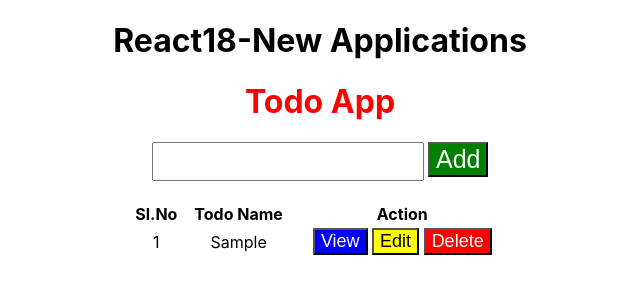
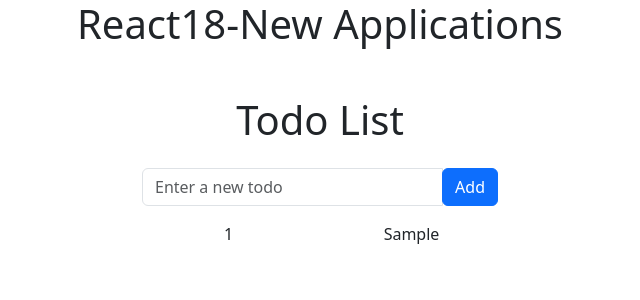
Before and after one commit to sayan-roni-96/react18-demo-apps-sayan, a React (Create React App) app: page /practodo in a window 1280 px wide. Both pictures are taken after typing "Sample" into the empty fields and a click on the button "Add". Shown: the top 300 px of the page, without its empty margins (320-960 px from the left). Built offline with nearby package versions, Linux system fonts and the light colour scheme.

Commit message:
new upload

```diff
--- a/src/App.css
+++ b/src/App.css
@@ -36,3 +36,14 @@
     transform: rotate(360deg);
   }
 }
+
+.list-flex {
+  flex: 1;
+  flex-basis: 26%;
+}
+
+.lists{
+display: flex;
+flex-wrap: wrap;
+column-gap: 10px;
+}
--- a/src/pages/newtodoApp/PracTodo.js
+++ b/src/pages/newtodoApp/PracTodo.js
@@ -1,116 +1,72 @@
-import React, { useState } from 'react';
+import React, { Fragment, useState } from 'react';
+import 'bootstrap/dist/css/bootstrap.min.css';
+//import './App.css';
 
-const PracTodo = () => {
-  // const [data, callback] = useState(type);
-  const [allTodos, setAllTodos] = useState([]);
-  const [todoData, setTodoData] = useState('');
-  const [errorMsg, setErrorMsg] = useState('');
+function PracTodo() {
+  const [todos, setTodos] = useState([]);
+  const [errorMsg, setErrorMsg] = useState('')
+  const [newTodo, setNewTodo] = useState('');
 
-  console.log('todoData->', typeof todoData, todoData);
-
-  const onButtonClick = () => {
-    // console.log('onButtonClick');
-    if (!todoData || todoData === '') {
+  const addTodo = () => {
+    if (newTodo !== '') {
+      const newPracTodo = {
+        todoData:newTodo,
+      }
+      console.log('newPracTodo->',newPracTodo)
+      setTodos([...todos,newPracTodo]);
+      setNewTodo('');
+    }else{
       setErrorMsg('Please fill the field!');
       setTimeout(() => {
         setErrorMsg('');
       }, 1000);
-    } else {
-      const newTodos = {
-        todo: todoData,
-      };
-      setAllTodos([...allTodos, newTodos]);
-      setTodoData('');
     }
   };
+console.log('todos->',todos)
+  return (
+    <div className="container mt-5">
 
-  console.log('allTodos->', allTodos);
+      <div className="row justify-content-center">
+      <div className="col-sm-4">
 
-  return (
-    <>
-      <div className="container">
-        <h1 style={{ color: 'red' }}>Todo App</h1>
-        <div style={{ marginBottom: '20px' }}>
+      <h1 className="mb-4">Todo List</h1>
+      <div className="input-group mb-3">
         <input
+        style = {{width: "20%"}}
           type="text"
-            name="todotxt"
-            id="todotxt"
-            value={todoData}
           className="form-control"
-            style={{ width: '20%', padding: '6px', fontSize: '20px' }}
-            onChange={(evt) => setTodoData(evt.target.value)}
+          placeholder="Enter a new todo"
+          value={newTodo}
+          onChange={(e) => setNewTodo(e.target.value)}
         />
-          &nbsp;
-          <button
-            style={{
-              fontSize: '25px',
-              backgroundColor: 'green',
-              color: 'white',
-            }}
-            type="buttom"
-            onClick={onButtonClick}
-          >
+        <div className="input-group-append">
+          <button className="btn btn-primary" type="button" onClick={addTodo}>
             Add
           </button>
+        </div>
       </div>
       <div>
           <p style={{ color: 'red', fontSize: '16px' }}>{errorMsg}</p>
         </div>
-        <div>
-          <table style={{ margin: '0 auto', width: '30%' }}>
-            <thead>
-              <th>Sl.No</th>
-              <th>Todo Name</th>
-              <th>Action</th>
-            </thead>
-            {allTodos &&
-              allTodos.map((eTodo, index) => {
-                console.log('eTodo->', eTodo);
-                return (
-                  <tbody>
-                    <tr>
-                      <td>{index + 1}</td>
-                      <td>{eTodo.todo}</td>
-                      <td>
-                        <button
-                          style={{
-                            backgroundColor: 'blue',
-                            color: '#fff',
-                            fontSize: '18px',
-                          }}
-                        >
-                          View
-                        </button>
-                        &nbsp;
-                        <button
-                          style={{
-                            backgroundColor: 'yellow',
-                            color: '#000',
-                            fontSize: '18px',
-                          }}
-                        >
-                          Edit
-                        </button>
-                        &nbsp;
-                        <button
-                          style={{
-                            backgroundColor: 'red',
-                            color: '#fff',
-                            fontSize: '18px',
-                          }}
-                        >
-                          Delete
-                        </button>
-                      </td>
-                    </tr>
-                  </tbody>
-                );
-              })}
-          </table>
+      {<div className="lists">
+        {todos.map((todo, index) => (
+          <Fragment Key = {index}>
+          <div className='list-flex'>{index + 1}</div>
+          <div className='list-flex'>
+            {todo.todoData}
+          </div>
+          </Fragment>
+        ))}
+      </div>}
+
+
+
       </div>
       </div>
-    </>
+
+
+    </div>
   );
-};
+}
 
 export default PracTodo;
```
Lines whose indentation alone changed are shown as unchanged.
